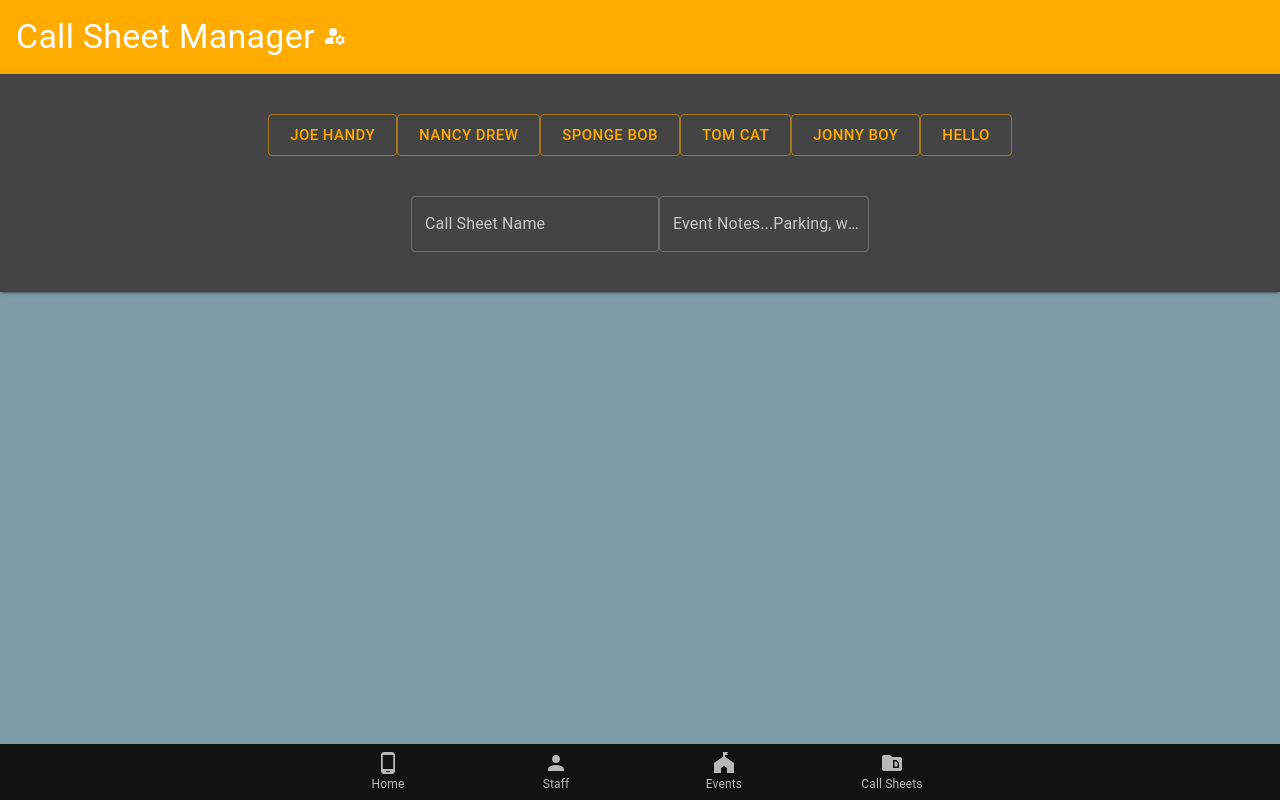
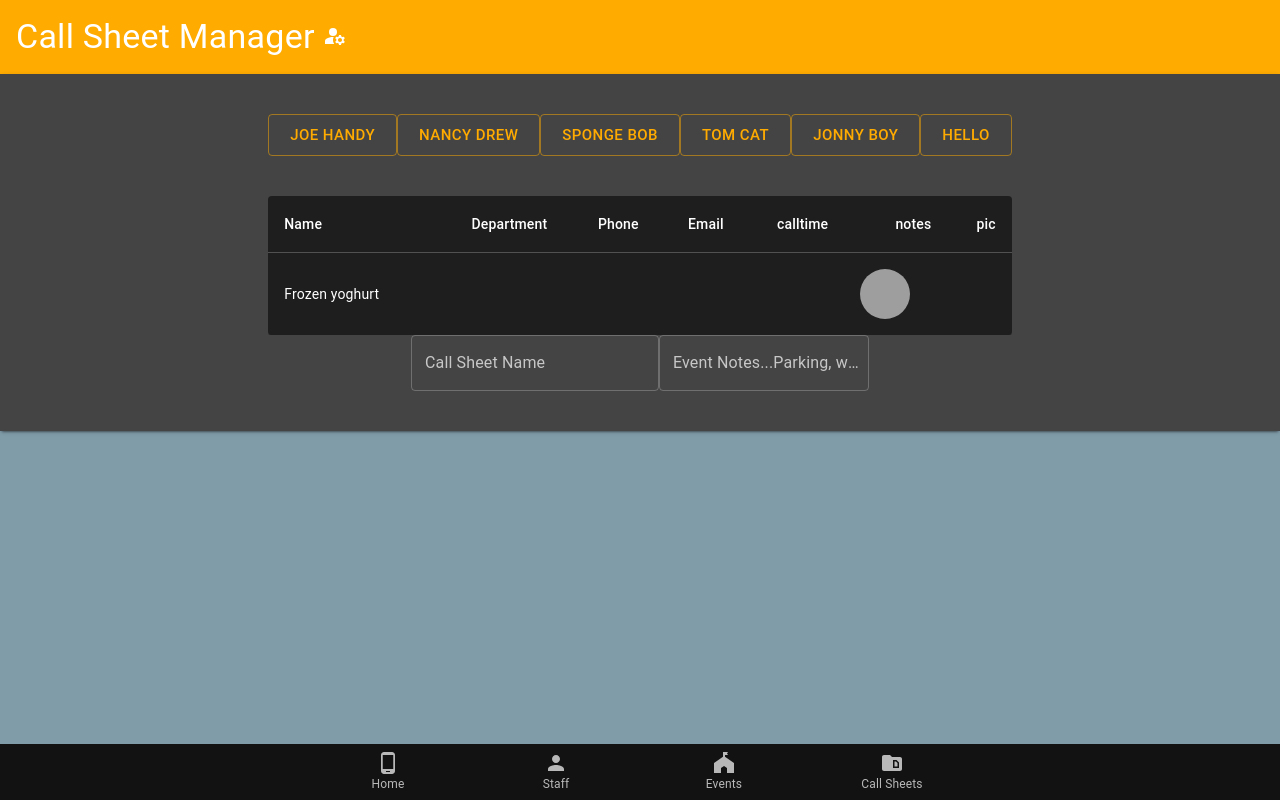
Before and after one commit to hariseldon27/call-sheet-manager, a React (Create React App) app: page /callsheets/editor in a window 1280 px wide. Built offline with nearby package versions, Linux system fonts and the light colour scheme; data requests are answered from the project's data file; grey boxes are pictures that could not be loaded.

Commit message:
lost my way - trying to get data to standardize into table again

```diff
--- a/src/components/CallSheetBuilderMaterial.js
+++ b/src/components/CallSheetBuilderMaterial.js
@@ -24,6 +24,9 @@ import TableContainer from '@mui/material/TableContainer';
 import TableHead from '@mui/material/TableHead';
 import TablePagination from '@mui/material/TablePagination';
 import TableRow from '@mui/material/TableRow';
+import Paper from '@mui/material/Paper';
+import Avatar from '@mui/material/Avatar';
+
 
 
 
@@ -96,14 +99,16 @@ function CallSheetBuilderMaterial() {
     function renderRow(staffId, arryToUse) {
         const correctedId = 1 + parseInt(staffId, 10)
         const rows = arryToUse.filter((row) => row.id === correctedId)
-            return rows.map((entry, index) => <tr key={index}>{renderCells(entry, staffId)}</tr>)
+            return rows.map((entry, index) => <TableRow key={index}>{renderCells(entry, staffId)}</TableRow>)
     }
 
     function renderCells(rowObject, staffId) {
         const entries = Object.values(rowObject)
-        return entries.map((cells) => (
-            cellChecker(cells, staffId)
-            ))
+
+
+        // return entries.map((cells) => (
+        //     cellChecker(cells, staffId)
+        //     ))
         }
 //fenceposts - divert our rowobject above and have it build fixed table rows
 
@@ -152,6 +157,13 @@ function CallSheetBuilderMaterial() {
             )
         })
 
+        function createData(name, phone, department, email, calltime, notes ) {
+            return { name, phone, department, email, calltime, notes  };
+          }
+
+        const rows = [
+            createData('Frozen yoghurt', 159, 6.0, 24, 4.0),
+          ];
 
 
 
@@ -195,7 +207,46 @@ function CallSheetBuilderMaterial() {
                     {/* {renderCallSheetStaff} */}
 
                     <TableContainer>
+                    <TableContainer component={Paper}>
+                        <Table sx={{ minWidth: 650 }} aria-label="simple table">
+                            <TableHead>
+                            <TableRow>
+                                <TableCell>Name</TableCell>
+                                <TableCell align="right">Department</TableCell>
+                                <TableCell align="right">Phone</TableCell>
+                                <TableCell align="right">Email</TableCell>
+                                <TableCell align="right">calltime</TableCell>
+                                <TableCell align="right">notes</TableCell>
+                                <TableCell align="right">pic</TableCell>
+                            </TableRow>
+                            </TableHead>
+                            <TableBody>
+                            {rows.map((row) => (
+                                <TableRow
+                                key={row.name}
+                                sx={{ '&:last-child td, &:last-child th': { border: 0 } }}
+                                >
+                                <TableCell component="th" scope="row">
+                                    {row.name}
+                                </TableCell>
+                                <TableCell align="right">{row.calories}</TableCell>
+                                <TableCell align="right">{row.fat}</TableCell>
+                                <TableCell align="right">{row.carbs}</TableCell>
+                                <TableCell>
 
+                                </TableCell>
+                                <TableCell align="right">
+                                    <Avatar
+                                        alt="Remy Sharp"
+                                        src="https://i.pinimg.com/originals/a9/e5/06/a9e506364ae6b6892e6a126a2f021206.gif"
+                                        sx={{ width: 50, height: 50 }}
+                                    />
+                                    </TableCell>
+                                </TableRow>
+                            ))}
+                            </TableBody>
+                        </Table>
+                        </TableContainer>
                     </TableContainer>
 
 
```
